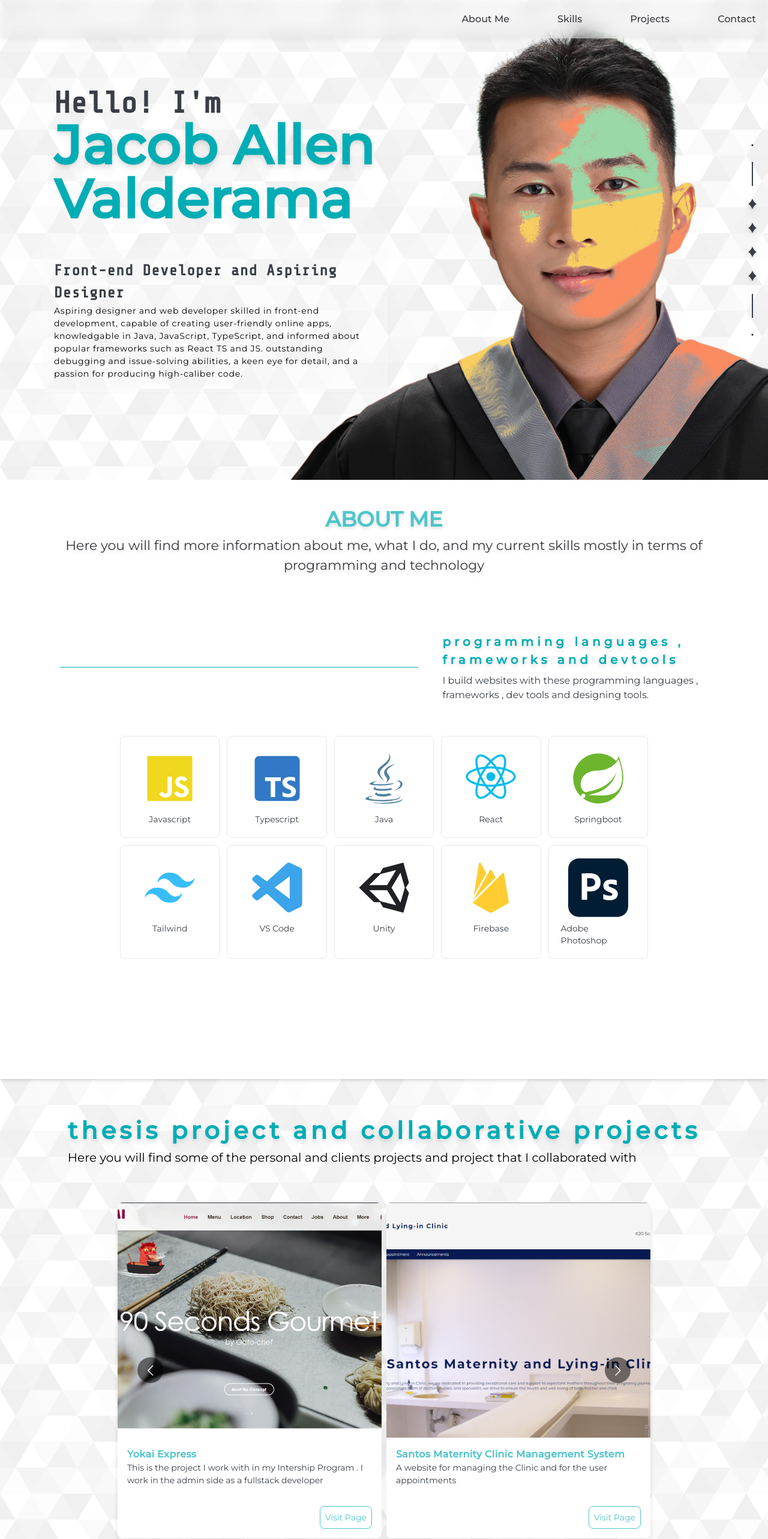
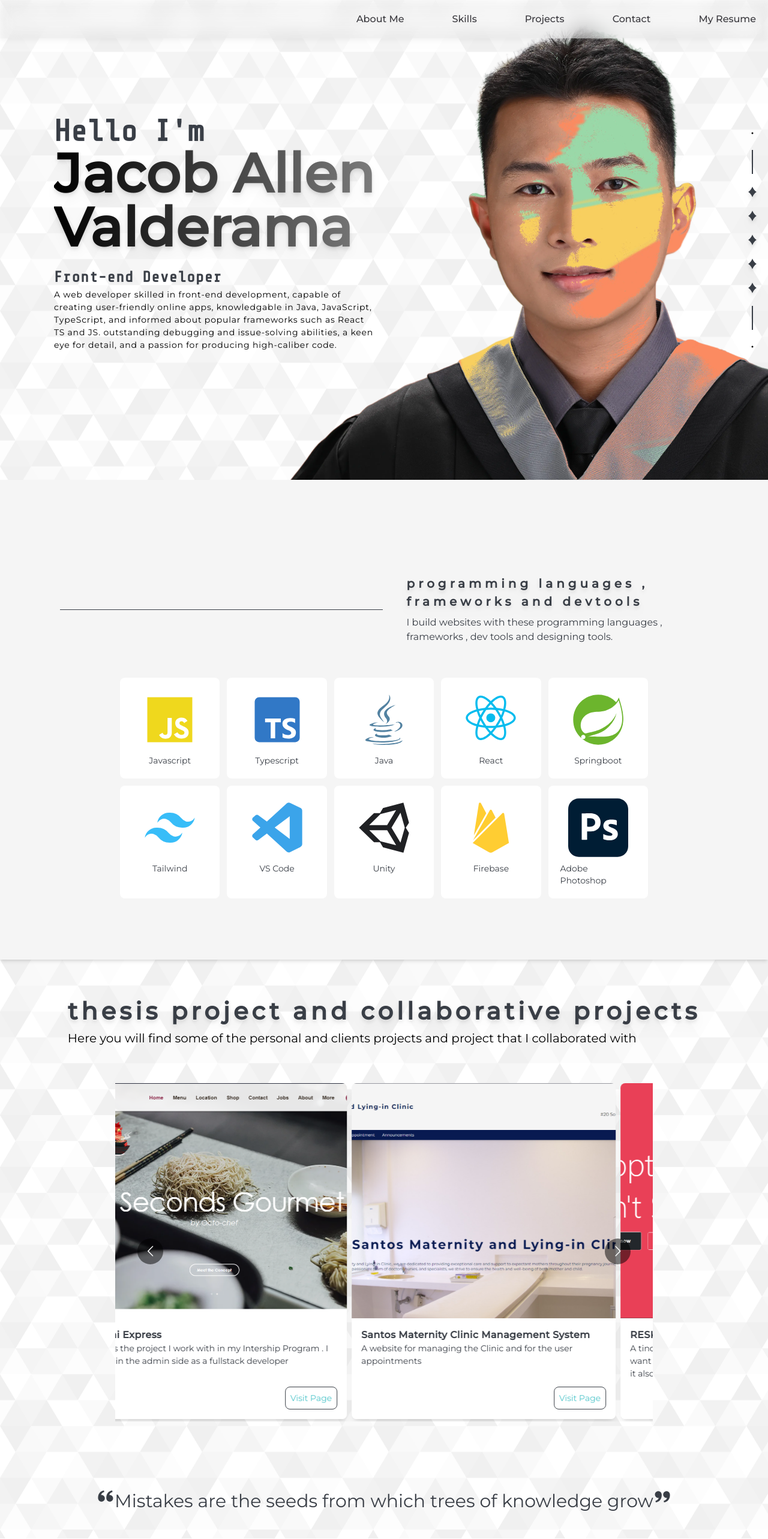
Before and after one commit to DropitupQwerty/MyNewPortfolio, a React (Vite) app: page / in a window 1280 px wide. Shown: the top 2566 px of the page at 60% size. Built offline with nearby package versions, Linux system fonts and the light colour scheme.

Commit message:
Change the text color in portfolio

```diff
--- a/src/page/HomePage/Banner/index.tsx
+++ b/src/page/HomePage/Banner/index.tsx
@@ -6,36 +6,37 @@ import DynamicBg from 'assets/subtle-prism.svg'
 export const Banner = () => {
 
     return (
-        <div className='h-fit items-center z-0 relative flex ' id='name'
+        <div className='h-fit items-center z-0 relative flex shadow-md  overflow-hidden' id='name'
             style={{
                 backgroundImage: `url(${DynamicBg})` ,
                 backgroundSize:'cover',
                 backgroundRepeat:'no-repeat',
             }}>
-
             <div className={' relative h-[100vh] w-full overflow-hidden  drop-shadow-sm flex items-center'}
                 style={{
                     backgroundImage : `url(${myImage})`,
                     backgroundSize:'130vh' ,
                     backgroundRepeat:'no-repeat',
                     backgroundPosition:'60vh -23vh',
+                    // backgroundAttachment:'fixed'
                 }}
             >
 
                 <div className=' z-20 mx-[70px] tracking-wider w-full '>
                     <div className='px-5'>
-                        <h1 className='font-Sharetechmo font-bold w-fit text-[50px] leading-none'><span className='text-[#393E46]'>Hello! I&apos;m </span> </h1>
-                        <h1 className='font-extrabold text-[90px] filter drop-shadow-lg leading-none text-[#00ADB5]'>Jacob Allen</h1>
-                        <h1 className="font-extrabold text-[90px] leading-none text-[#00ADB5]"> Valderama</h1>
+                        <h1 className='font-Sharetechmo font-bold w-fit text-[50px] leading-none'><span className='text-[#393E46]'>Hello I&apos;m </span> </h1>
+                        <div  className=''>
+                            <h1 className='font-extrabold text-[90px] filter drop-shadow-lg bg-clip-text text-transparent bg-gradient-to-r from-black to-white leading-none '>Jacob Allen</h1>
+                            <h1 className="font-extrabold text-[90px]  filter drop-shadow-lg bg-clip-text text-transparent bg-gradient-to-r from-black to-white  leading-none "> Valderama</h1>
+                        </div>
                     </div>
-                    <div className='mt-9'>
-
-                        <div className='w-[45vw]  rounded-md bg-white/40 backdrop-blur-md p-5 '>
+                    <div className=''>
+                        <div className='w-[45vw]  rounded-md p-5 '>
                             <h1 className='font-bold text-[25px] font-Sharetechmo  text-[#393E46] tracking-wider '>
-                      Front-end Developer and Aspiring Designer
+                      Front-end Developer
                             </h1>
                             <div className='text-[14px]'>
-                                <p>Aspiring designer and web developer skilled in front-end development, capable of creating user-friendly online apps, knowledgable in Java, JavaScript, TypeScript, and informed about
+                                <p>A web developer skilled in front-end development, capable of creating user-friendly online apps, knowledgable in Java, JavaScript, TypeScript, and informed about
 popular frameworks such as React TS and JS. outstanding debugging and issue-solving
 abilities, a keen eye for detail, and a passion for producing high-caliber code.
                                 </p>
--- a/src/page/HomePage/MyContacts/index.tsx
+++ b/src/page/HomePage/MyContacts/index.tsx
@@ -22,11 +22,19 @@ const MySocmed = [
 ]
 
 
+
 export const MyContacts = () => {
+
+
     return (
 
-        <div className='rounded-t-[50px]  flex flex-row-reverse items-center justify-evenly'>
-            <div>Emai Me at jacoballen.valderama.s@gmail.com</div>
+        <div className='rounded-t-[50px] h-[40vh] flex flex-row-reverse items-center justify-evenly'>
+
+
+
+
+
+
 
             <div className='flex  items-end justify-start p-5 gap-10  h-full'>
                 <div>
@@ -40,15 +48,7 @@ export const MyContacts = () => {
 
                     </div>
 
-                    {/* <div className=' text-white  gap-2 '>
-                        <div className='text-[15px]'>Lets Create A Project </div>
-                        <div className='text-[18px] flex items-center gap-2'><BiLogoGmail/> jacoballen.valderama.s@gmail.com</div>
-                    </div>
-                    <div className=' text-white  gap-2 '>
-                        <div className='text-[15px]'>Or Call Me </div>
-                        <div className='text-[15px] flex items-center gap-2'><BiPhoneCall/>+63947-530-7716</div>
-                        <div className='text-[15px] flex items-center gap-2'><BiPhoneCall/>+63995-481-6759</div>
-                    </div> */}
+
                 </div>
             </div>
         </div>
--- a/src/page/HomePage/Projects/index.tsx
+++ b/src/page/HomePage/Projects/index.tsx
@@ -61,7 +61,7 @@ export const Projects = () => {
                     {/* <span className='w-[80%] h-[1px] bg-[#00ADB5] '></span> */}
                     {/* <span><BsDot/></span> */}
                     <div className=''>
-                        <h1 className='text-[40px]  text-[#00ADB5] font-extrabold lowercase   bg-clip-text drop-shadow-lg tracking-[6px]'>
+                        <h1 className='text-[40px]  text-[#393E46] font-extrabold lowercase   bg-clip-text drop-shadow-lg tracking-[6px]'>
                 Thesis Project And Collaborative Projects
                         </h1>
                         <p className='text-[20px]'>Here you will find some of the personal and clients projects and project that I collaborated with</p>
@@ -83,11 +83,11 @@ export const Projects = () => {
                                 </div>
                                 <div className=' flex flex-col  w-full justify-between bg-white h-[30%] p-4'>
                                     <div className=''>
-                                        <h1 className='font-bold capitalize text-[#4DC5CA] tracking-wide'>{project.name}</h1>
+                                        <h1 className='font-bold capitalize text-[#393E46] tracking-wide'>{project.name}</h1>
                                         <p className='text-[14px] overflow-hidden overflow-ellipsis text-[#393E46] font-mediums'>{project.description}</p>
                                         {/* <p className='text-blue-500 text-[12px] underline '>{project.links}</p> */}
                                     </div>
-                                    <div className='text-sm  flex justify-end' ><h1 className='p-2 border border-[#4DC5CA]  rounded-lg text-[#4DC5CA]  w-fit'>Visit Page</h1></div>
+                                    <div className='text-sm  flex justify-end' ><h1 className='p-2 border border-[#393E46]  rounded-lg text-[#4DC5CA]  w-fit'>Visit Page</h1></div>
                                 </div>
                             </div>
                         )
@@ -96,7 +96,7 @@ export const Projects = () => {
 
                 </div>
             </div>
-            <div className='py-[40px] font-Montserrat text-center  text-[30px] text-[#4dc5ca] flex justify-center'>
+            <div className='py-[40px] font-Montserrat text-center  text-[30px] text-[#393E46] flex justify-center'>
                 <div className='flex '><BiSolidQuoteAltLeft/> Mistakes are the seeds from which trees of knowledge grow<BiSolidQuoteAltRight/></div>
             </div>
         </div>
--- a/src/page/HomePage/SkillAndLanguages/index.tsx
+++ b/src/page/HomePage/SkillAndLanguages/index.tsx
@@ -65,12 +65,12 @@ export const SkillsAndLanguages = () => {
 
 
     return (
-        <div className='relative h-[100vh] flex items-centers shadow-md'>
+        <div className='relative h-[100vh] flex items-center bg-[#f5f5f5]  shadow-md'>
             <div className=' px-[100px]  w-full font-Montserrat ' id='knowledge'  >
                 <div className='flex justify-between gap-10 items-center my-14'>
-                    <span className='w-[80%] h-[1px] bg-[#00ADB5] '></span>
-                    <div className='w-[50vw] '>
-                        <h1 className='text-[20px]  text-[#00ADB5] font-extrabold lowercase   bg-clip-text drop-shadow-lg tracking-[6px]'>
+                    <span className='w-[80%] h-[1px] bg-[#393E46]  '></span>
+                    <div className='w=[50vw]'>
+                        <h1 className='text-[20px]  text-[#393E46] font-extrabold lowercase   bg-clip-text drop-shadow-lg tracking-[6px]'>
                         Programming Languages , Frameworks and Devtools
                         </h1>
                         <p className='mt-2 text-[#393E46]' >I build websites with these programming languages , frameworks , dev tools and designing tools.</p>
@@ -79,7 +79,7 @@ export const SkillsAndLanguages = () => {
                 <div className='flex px-[100px] items-center'>
                     <div className='w-full grid grid-cols-5 gap-3 text-[#393E46]  justify-center '>
                         {ProgrammingLanguages.map((language , index)=>
-                            <div key={index}  className=' border rounded-lg '>
+                            <div key={index}  className='hover:scale-105 bg-white duration-100  ease-linear  rounded-lg '>
                                 <div className='p-5 flex flex-col items-center '>
                                     <div style={{color:language.color}} className='text-[100px]'>
                                         {language.icon}
--- a/src/page/HomePage/index.tsx
+++ b/src/page/HomePage/index.tsx
@@ -4,7 +4,7 @@ import { SkillsAndLanguages } from 'page/HomePage/SkillAndLanguages'
 import { Projects } from 'page/HomePage/Projects'
 import { MyContacts } from 'page/HomePage/MyContacts'
 import { Banner } from 'page/HomePage/Banner'
-import { AboutMe } from 'page/HomePage/AboutMe'
+// import { AboutMe } from 'page/HomePage/AboutMe'
 import { pathType } from 'types/pathType'
 import { AppSideButtons } from 'components/AppSideButtons'
 // import { Fade ,Slide } from '@mui/material'
@@ -26,6 +26,10 @@ const paths: pathType[] = [
     },
     {
         pathname: 'Contact',
+        href:''
+    },
+    {
+        pathname: 'My Resume',
         href:''
     },
 ]
@@ -52,7 +56,7 @@ export const HomePage = () => {
         <div className='relative select-none' >
             <AppNavigationBar path={paths}/>
             <Banner/>
-            <AboutMe/>
+            {/* <AboutMe/> */}
             <SkillsAndLanguages/>
             <Projects/>
             <MyContacts/>
```
